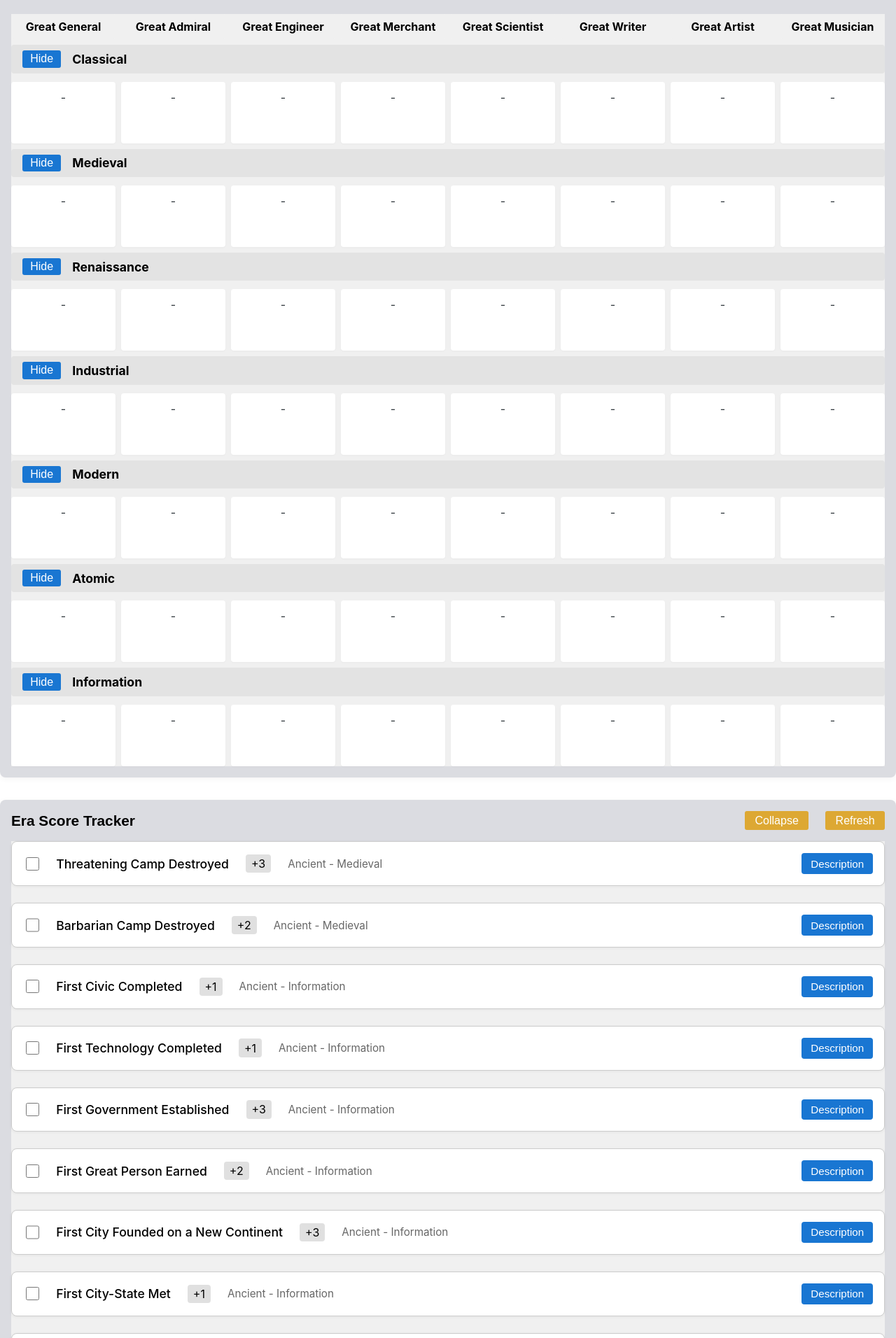
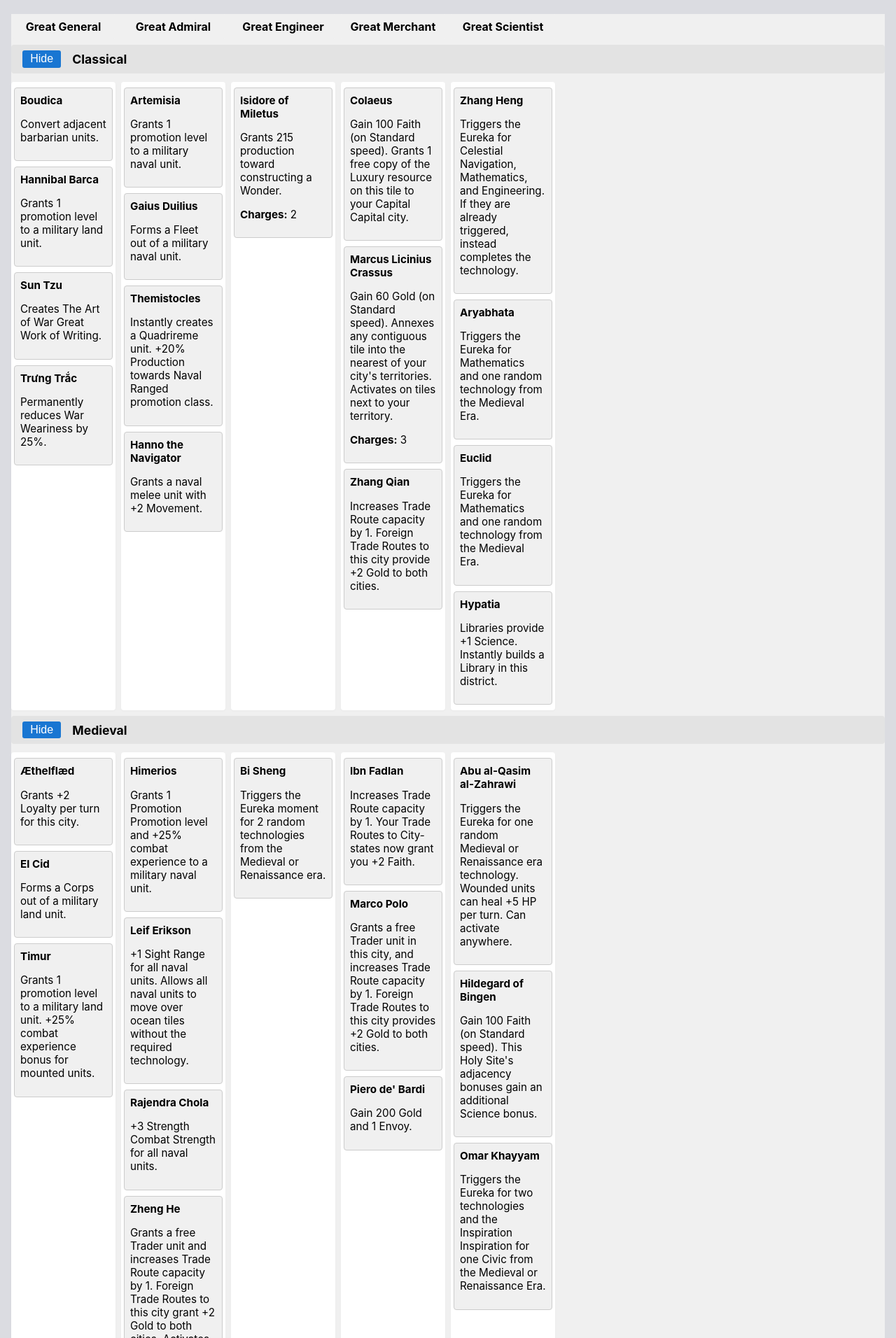
Before and after one commit to huntt3/Civ-6-Helper, a React (Vite) app: page / in a window 1280 px wide. Shown: the part 4588-6500 px from the top of the page at 70% size. Built offline with nearby package versions, Linux system fonts and the light colour scheme.

Commit message:
Commit 45. Fix great admirals

```diff
--- a/index.html
+++ b/index.html
@@ -14,7 +14,7 @@
       manifest.json provides metadata used when your web app is installed on a
       user's mobile device or desktop. See https://developers.google.com/web/fundamentals/web-app-manifest/
     -->
-    <link rel="manifest" href="/manifest.json" />
+    <link rel="manifest" href="./manifest.json" />
     <title>Civ 6 Helper</title>
   </head>
   <body>
--- a/public/jsonFiles/GreatPeople.json
+++ b/public/jsonFiles/GreatPeople.json
@@ -52,7 +52,7 @@
     {
       "name": "Amina",
       "type": "Great General",
-      "era": "Medieval",
+      "era": "Renaissance",
       "taken": false,
       "ability": "Gain a free Envoy."
     },
@@ -75,7 +75,7 @@
       "type": "Great General",
       "era": "Industrial",
       "taken": false,
-      "ability": "Grants a Warrior Monk with one promotion level. (2 charges)",
+      "ability": "Grants a Warrior Monk with one promotion level.",
       "charges": 2
     },
     {
@@ -139,7 +139,7 @@
       "type": "Great General",
       "era": "Atomic",
       "taken": false,
-      "ability": "+5% Production Production towards military units."
+      "ability": "+5% Production towards military units."
     },
     {
       "name": "Georgy Zhukov",
@@ -170,145 +170,172 @@
       "ability": "Grants +6 Loyalty per turn for this city. Must activate in City Center."
     },
     {
-      "name": "Themistocles",
+      "name": "Artemisia",
       "type": "Great Admiral",
       "era": "Classical",
       "taken": false,
-      "ability": "Grants 1 promotion level and 25% combat experience to a military naval unit."
-    },
-    {
-      "name": "Scylax of Caryanda",
-      "type": "Great Admiral",
-      "era": "Classical",
-      "taken": false,
-      "ability": "Grants 1 promotion level and 25% combat experience to a military naval unit."
+      "ability": "Grants 1 promotion level to a military naval unit."
     },
     {
       "name": "Gaius Duilius",
       "type": "Great Admiral",
       "era": "Classical",
       "taken": false,
-      "ability": "Grants 1 promotion level and 25% combat experience to a military naval unit."
+      "ability": "Forms a Fleet out of a military naval unit."
+    },
+    {
+      "name": "Themistocles",
+      "type": "Great Admiral",
+      "era": "Classical",
+      "taken": false,
+      "ability": "Instantly creates a Quadrireme unit. +20% Production towards Naval Ranged promotion class."
+    },
+    {
+      "name": "Hanno the Navigator",
+      "type": "Great Admiral",
+      "era": "Classical",
+      "taken": false,
+      "ability": "Grants a naval melee unit with +2 Movement."
+    },
+    {
+      "name": "Himerios",
+      "type": "Great Admiral",
+      "era": "Medieval",
+      "taken": false,
+      "ability": "Grants 1 Promotion Promotion level and +25% combat experience to a military naval unit."
     },
     {
       "name": "Leif Erikson",
       "type": "Great Admiral",
       "era": "Medieval",
       "taken": false,
-      "ability": "Unit and adjacent naval units can enter Ocean tiles. +1 Sight."
+      "ability": "+1 Sight Range for all naval units. Allows all naval units to move over ocean tiles without the required technology."
+    },
+    {
+      "name": "Rajendra Chola",
+      "type": "Great Admiral",
+      "era": "Medieval",
+      "taken": false,
+      "ability": "+3 Strength Combat Strength for all naval units."
     },
     {
       "name": "Zheng He",
       "type": "Great Admiral",
       "era": "Medieval",
       "taken": false,
-      "ability": "Grants a Trader unit. (2 charges)",
-      "charges": 2
-    },
-    {
-      "name": "Teuta",
-      "type": "Great Admiral",
-      "era": "Medieval",
-      "taken": false,
-      "ability": "Grants 1 promotion level and 25% combat experience to a military naval unit."
+      "ability": "Grants a free Trader unit and increases Trade Route capacity by 1. Foreign Trade Routes to this city grant +2 Gold to both cities. Activates in your Harbor."
     },
     {
       "name": "Francis Drake",
       "type": "Great Admiral",
       "era": "Renaissance",
       "taken": false,
-      "ability": "Gain 50 Gold per naval unit killed."
+      "ability": "Instantly creates a Privateer with 1 promotion level. Military units get +50% rewards for plundering sea Trade Routes."
+    },
+    {
+      "name": "Santa Cruz",
+      "type": "Great Admiral",
+      "era": "Renaissance",
+      "taken": false,
+      "ability": "Forms an Armada out of a military naval unit."
     },
     {
       "name": "Yi Sun-sin",
       "type": "Great Admiral",
       "era": "Renaissance",
       "taken": false,
-      "ability": "Instantly creates an Ironclad with 1 promotion level."
+      "ability": "Instantly creates an Ironclad unit with 1 promotion level. Grants 1 Coal Coal per turn"
     },
     {
-      "name": "Rajendra Chola",
+      "name": "Ferdinand Magellan",
       "type": "Great Admiral",
       "era": "Renaissance",
       "taken": false,
-      "ability": "Gain 1 Envoy. Naval units gain +1 Movement."
+      "ability": "Gain 300 Gold (on Standard speed). Grants 1 free copy of the Luxury resource on this tile to your Capital city."
+    },
+    {
+      "name": "Ching Shih",
+      "type": "Great Admiral",
+      "era": "Industrial",
+      "taken": false,
+      "ability": "Gain 500 Gold. Military units get +60% rewards for plundering sea Trade Routes."
     },
     {
       "name": "Horatio Nelson",
       "type": "Great Admiral",
       "era": "Industrial",
       "taken": false,
-      "ability": "Grants +5 Combat Strength and +1 Movement to Industrial and Modern era naval units."
+      "ability": "+50% flanking bonus for all naval units. Instantly builds a Lighthouse and Shipyard in this district. Activates in your Harbor."
     },
     {
-      "name": "Ching Shih",
+      "name": "Laskarina Bouboulina",
       "type": "Great Admiral",
       "era": "Industrial",
       "taken": false,
-      "ability": "Grants +5 Combat Strength and +1 Movement to Industrial and Modern era naval units."
+      "ability": "Grants 1 promotion level and +50% combat experience to a military naval unit."
     },
     {
-      "name": "Ferdinand Magellan",
-      "type": "Great Admiral",
-      "era": "Industrial",
-      "taken": false,
-      "ability": "Grants +5 Combat Strength and +1 Movement to Industrial and Modern era naval units."
-    },
-    {
-      "name": "Grace Hopper",
+      "name": "Matthew Perry",
       "type": "Great Admiral",
       "era": "Modern",
       "taken": false,
-      "ability": "Grants +1 Level to a military naval unit and increases trade route range by +50%."
+      "ability": "Grants enough Envoys Envoys to become Suzerain at this City-state, then removes all other players' Envoys Envoys. Activates in City-state territory."
     },
     {
-      "name": "T\u014dg\u014d Heihachir\u014d",
+      "name": "Franz von Hipper",
       "type": "Great Admiral",
       "era": "Modern",
       "taken": false,
-      "ability": "Instantly creates a Battleship with 1 promotion level."
+      "ability": "Instantly creates a Battleship with 1 promotion level. Grants 1 Coal Coal per turn."
     },
     {
-      "name": "David Farragut",
+      "name": "Joaquim Marques Lisboa",
       "type": "Great Admiral",
       "era": "Modern",
       "taken": false,
-      "ability": "Grants +5 Combat Strength and +1 Movement to Modern and Atomic era naval units."
+      "ability": "Accumulate 25% less war weariness than usual."
+    },
+    {
+      "name": "Togo Heihachiro",
+      "type": "Great Admiral",
+      "era": "Modern",
+      "taken": false,
+      "ability": "Grants +6 Loyalty per turn for this city. Activates in your Harbor."
     },
     {
       "name": "Chester W. Nimitz",
       "type": "Great Admiral",
       "era": "Atomic",
       "taken": false,
-      "ability": "Grants +5 Combat Strength and +1 Movement to Atomic and Information era naval units."
+      "ability": "Instantly creates a Submarine with 1 promotion level. Grants 1 Oil per turn. +20% Production towards units of the Naval Raider promotion class."
     },
     {
-      "name": "Semyon Lobov",
+      "name": "Grace Hopper",
       "type": "Great Admiral",
       "era": "Atomic",
       "taken": false,
-      "ability": "Grants +5 Combat Strength and +1 Movement to Atomic and Information era naval units."
+      "ability": "Unlocks two randomly chosen free technologies."
     },
     {
-      "name": "Tamar of Georgia",
+      "name": "Sergei Gorshkov",
+      "type": "Great Admiral",
+      "era": "Atomic",
+      "taken": false,
+      "ability": "Gives 1 free promotion to naval units and 100% combat experience."
+    },
+    {
+      "name": "Clancy Fernando",
       "type": "Great Admiral",
       "era": "Information",
       "taken": false,
-      "ability": "Grants +6 Loyalty per turn for this city. Must activate in a Harbor."
-    },
-    {
-      "name": "Cemil Topuzlu",
-      "type": "Great Admiral",
-      "era": "Information",
-      "taken": false,
-      "ability": "Grants +6 Loyalty per turn for this city. Must activate in a Harbor."
+      "ability": "Gives 1 free promotion to naval units and 200% combat experience."
     },
     {
       "name": "Imhotep",
       "type": "Great Engineer",
       "era": "Ancient",
       "taken": false,
-      "ability": "Grants 215 production toward constructing a Wonder. (2 charges)",
+      "ability": "Grants 215 production toward constructing a Wonder.",
       "charges": 2
     },
     {
@@ -316,7 +343,7 @@
       "type": "Great Engineer",
       "era": "Classical",
       "taken": false,
-      "ability": "Grants 215 production toward constructing a Wonder. (2 charges)",
+      "ability": "Grants 215 production toward constructing a Wonder.",
       "charges": 2
     },
     {
@@ -338,7 +365,7 @@
       "type": "Great Engineer",
       "era": "Renaissance",
       "taken": false,
-      "ability": "Grants 480 production toward constructing a Wonder. (2 charges)",
+      "ability": "Grants 480 production toward constructing a Wonder.",
       "charges": 2
     },
     {
@@ -360,7 +387,7 @@
       "type": "Great Engineer",
       "era": "Industrial",
       "taken": false,
-      "ability": "Grants 720 production toward constructing a Wonder. (2 charges)",
+      "ability": "Grants 720 production toward constructing a Wonder.",
       "charges": 2
     },
     {
@@ -375,7 +402,7 @@
       "type": "Great Engineer",
       "era": "Modern",
       "taken": false,
-      "ability": "Grants 480 production toward Industrial Zone buildings in this city. (2 charges)",
+      "ability": "Grants 480 production toward Industrial Zone buildings in this city.",
       "charges": 2
     },
     {
@@ -383,7 +410,7 @@
       "type": "Great Engineer",
       "era": "Modern",
       "taken": false,
-      "ability": "Grants 100% production toward Space Race projects for the city. (2 charges)",
+      "ability": "Grants 100% production toward Space Race projects for the city.",
       "charges": 2
     },
     {
@@ -412,7 +439,7 @@
       "type": "Great Engineer",
       "era": "Information",
       "taken": false,
-      "ability": "Grants 100% production toward Space Race projects for the city. (2 charges)",
+      "ability": "Grants 100% production toward Space Race projects for the city.",
       "charges": 2
     },
     {
@@ -744,14 +771,14 @@
       "type": "Great Scientist",
       "era": "Information",
       "taken": false,
-      "ability": "rovides 3000 Production Production (on Standard Speed) towards a Space Race construction project."
+      "ability": "rovides 3000 Production (on Standard Speed) towards a Space Race construction project."
     },
     {
       "name": "Stephanie Kwolek",
       "type": "Great Scientist",
       "era": "Information",
       "taken": false,
-      "ability": "+100% Production Production towards Space Race projects."
+      "ability": "+100% Production towards Space Race projects."
     },
     {
       "name": "Abdus Salam",
--- a/src/GreatPeopleTracker/GreatPeopleContainer.jsx
+++ b/src/GreatPeopleTracker/GreatPeopleContainer.jsx
@@ -6,13 +6,10 @@ import CollapsibleContainer from "../Templates/CollapsibleContainer";
 // Helper function to get unique people by era and type, with null safety
 const getPeopleByEraAndType = (people, era, type) => {
   return people.filter((person) => {
-    // Defensive: skip if missing requirement or era
-    if (!person || !person.requirement || !person.era) return false;
-    // Use loose match for type (case-insensitive, substring)
-    return (
-      person.era === era &&
-      person.requirement.toLowerCase().includes(type.toLowerCase())
-    );
+    // Defensive: skip if missing type or era
+    if (!person || !person.type || !person.era) return false;
+    // Match by type and era
+    return person.era === era && person.type === type;
   });
 };
 
@@ -23,9 +20,6 @@ const types = [
   "Great Engineer",
   "Great Merchant",
   "Great Scientist",
-  "Great Writer",
-  "Great Artist",
-  "Great Musician",
 ];
 
 const eras = [
```
